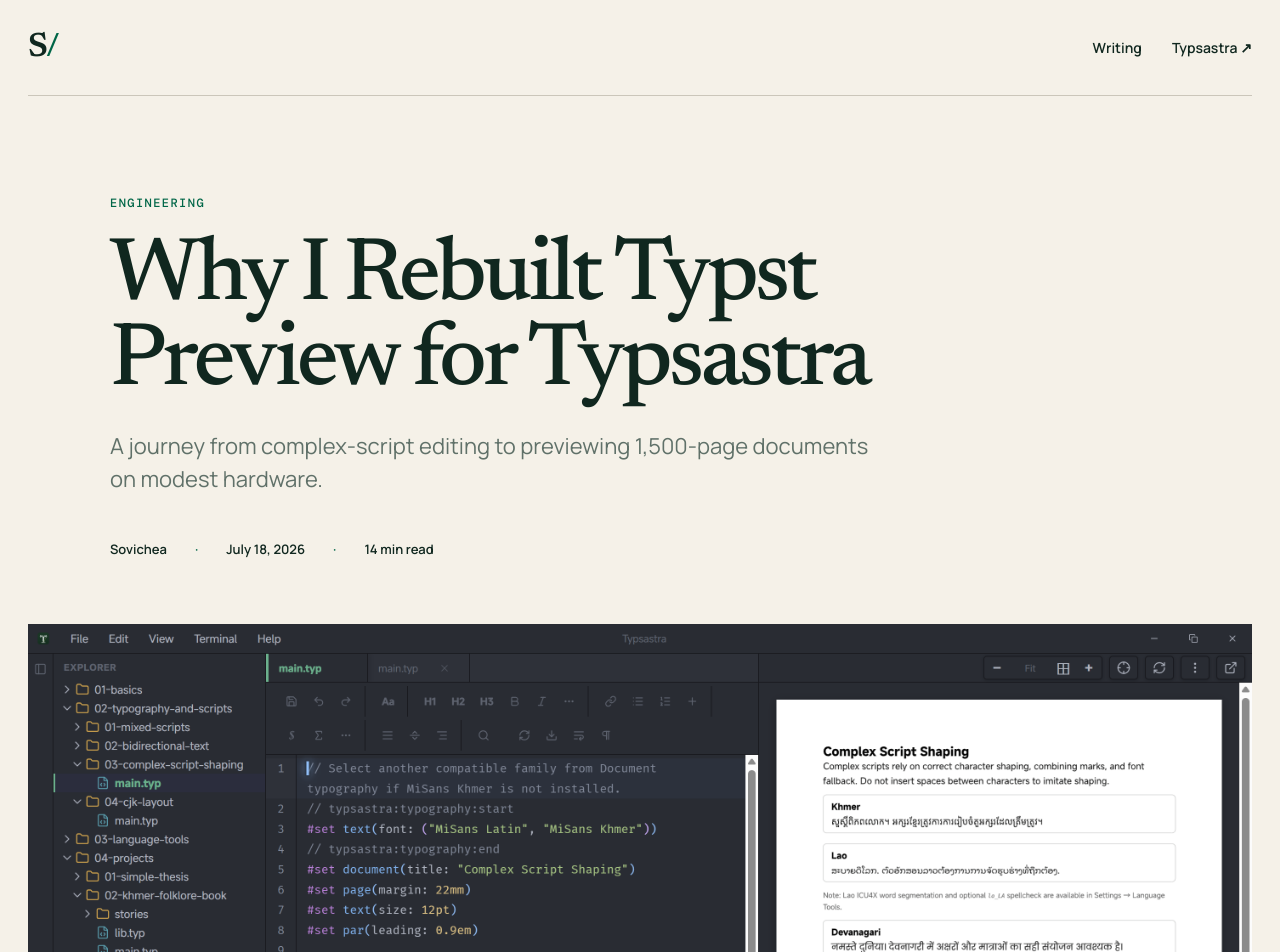
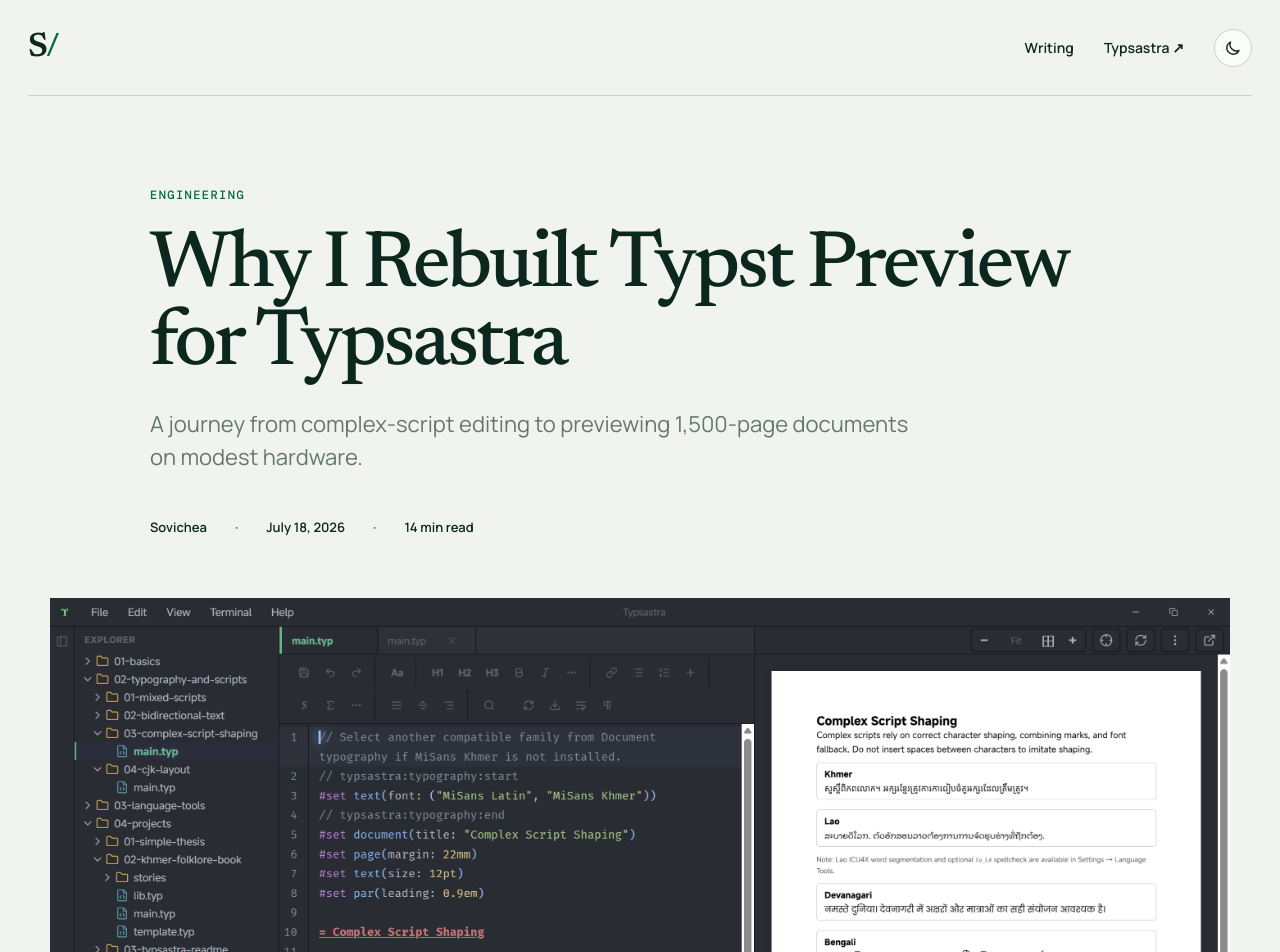
Before and after one commit to Sovichea/Sovichea.github.io, a Jekyll site: the page built from _posts/2026-07-18-why-i-rebuilt-typst-preview-for-typsastra.md, in a window 1280 px wide. Shown: the top 952 px of the page. Built offline with Jekyll 4.4.1, drawn with Linux system fonts in a browser that asks for light colours.

Commit message:
feat: add Typsastra light and dark themes

```diff
--- a/_layouts/default.html
+++ b/_layouts/default.html
@@ -3,7 +3,15 @@
   <head>
     <meta charset="utf-8">
     <meta name="viewport" content="width=device-width, initial-scale=1">
-    <meta name="theme-color" content="#f4efe6">
+    <meta name="theme-color" content="#f1f4ee">
+    <script>
+      (function () {
+        var saved = localStorage.getItem("sovichea-theme");
+        if (saved === "light" || saved === "dark") {
+          document.documentElement.dataset.theme = saved;
+        }
+      }());
+    </script>
     <link rel="icon" href="{{ '/assets/images/typsastra-favicon.png' | relative_url }}">
     <link rel="preconnect" href="https://fonts.googleapis.com">
     <link rel="preconnect" href="https://fonts.gstatic.com" crossorigin>
@@ -18,6 +26,10 @@
       <nav aria-label="Primary navigation">
         <a href="{{ '/' | relative_url }}">Writing</a>
         <a href="https://github.com/Sovichea/typsastra">Typsastra ↗</a>
+        <button class="theme-toggle" type="button" aria-label="Switch color theme" title="Switch color theme">
+          <svg class="theme-sun" viewBox="0 0 24 24" aria-hidden="true"><circle cx="12" cy="12" r="3.5"></circle><path d="M12 2v2M12 20v2M4.93 4.93l1.42 1.42M17.65 17.65l1.42 1.42M2 12h2M20 12h2M4.93 19.07l1.42-1.42M17.65 6.35l1.42-1.42"></path></svg>
+          <svg class="theme-moon" viewBox="0 0 24 24" aria-hidden="true"><path d="M20 15.2A8.5 8.5 0 0 1 8.8 4a8.5 8.5 0 1 0 11.2 11.2Z"></path></svg>
+        </button>
       </nav>
     </header>
     <main>{{ content }}</main>
@@ -25,5 +37,6 @@
       <p>Made in Phnom Penh · Built with Jekyll</p>
       <a href="https://github.com/Sovichea">GitHub ↗</a>
     </footer>
+    <script src="{{ '/assets/js/theme.js' | relative_url }}"></script>
   </body>
 </html>
--- a/assets/css/main.css
+++ b/assets/css/main.css
@@ -1,13 +1,51 @@
 :root {
-  --ink: #10271f;
-  --muted: #607169;
-  --paper: #f5f1e8;
-  --soft: #e9e3d7;
-  --line: #cbc6ba;
+  color-scheme: light;
+  --ink: #0c281e;
+  --body: #294238;
+  --muted: #64776e;
+  --paper: #f1f4ee;
+  --surface: #fafcf8;
+  --soft: #e2e9e3;
+  --line: #c8d3cc;
   --accent: #006647;
   --green: #004d35;
   --lime: #91bd28;
-  --white: #fffdf8;
+  --on-green: #f6fbf7;
+  --shadow: rgba(5, 54, 37, .12);
+}
+
+:root[data-theme="dark"] {
+  color-scheme: dark;
+  --ink: #edf6f0;
+  --body: #cbdad1;
+  --muted: #91a89c;
+  --paper: #0a1611;
+  --surface: #10221a;
+  --soft: #183127;
+  --line: #29453a;
+  --accent: #69c69e;
+  --green: #006647;
+  --lime: #a1ce38;
+  --on-green: #f3faf5;
+  --shadow: rgba(0, 0, 0, .28);
+}
+
+@media (prefers-color-scheme: dark) {
+  :root:not([data-theme="light"]) {
+    color-scheme: dark;
+    --ink: #edf6f0;
+    --body: #cbdad1;
+    --muted: #91a89c;
+    --paper: #0a1611;
+    --surface: #10221a;
+    --soft: #183127;
+    --line: #29453a;
+    --accent: #69c69e;
+    --green: #006647;
+    --lime: #a1ce38;
+    --on-green: #f3faf5;
+    --shadow: rgba(0, 0, 0, .28);
+  }
 }
 
 * { box-sizing: border-box; }
@@ -17,8 +55,9 @@
   color: var(--ink);
   background: var(--paper);
   font-family: "Manrope", system-ui, sans-serif;
-  font-size: 17px;
+  font-size: 18px;
   line-height: 1.7;
+  transition: color .2s ease, background-color .2s ease;
 }
 a { color: inherit; text-decoration-thickness: 1px; text-underline-offset: .18em; }
 img, video { display: block; width: 100%; }
@@ -37,9 +76,28 @@
   letter-spacing: -.06em;
 }
 .site-mark span { color: var(--accent); }
-.site-header nav { display: flex; gap: 30px; font-size: 14px; font-weight: 600; }
+.site-header nav { display: flex; align-items: center; gap: 30px; font-size: 14px; font-weight: 600; }
 .site-header nav a { text-decoration: none; }
 .site-header nav a:hover, .read-link:hover { color: var(--accent); }
+.theme-toggle {
+  width: 38px;
+  height: 38px;
+  padding: 9px;
+  color: var(--ink);
+  background: var(--surface);
+  border: 1px solid var(--line);
+  border-radius: 50%;
+  cursor: pointer;
+}
+.theme-toggle:hover { color: var(--accent); border-color: var(--accent); }
+.theme-toggle svg { width: 18px; height: 18px; fill: none; stroke: currentColor; stroke-linecap: round; stroke-linejoin: round; stroke-width: 1.8; }
+.theme-sun { display: none; }
+:root[data-theme="dark"] .theme-sun { display: block; }
+:root[data-theme="dark"] .theme-moon { display: none; }
+@media (prefers-color-scheme: dark) {
+  :root:not([data-theme="light"]) .theme-sun { display: block; }
+  :root:not([data-theme="light"]) .theme-moon { display: none; }
+}
 
 .home-hero {
   width: min(1180px, calc(100% - 56px));
@@ -79,32 +137,32 @@
 .read-link span { margin-left: 8px; }
 
 .post { padding-bottom: 100px; }
-.post-hero { width: min(1060px, calc(100% - 56px)); margin: 0 auto; padding: 100px 0 64px; }
-.post-hero h1 { max-width: 980px; margin: 24px 0; font: 500 clamp(58px, 7vw, 100px)/.95 "Newsreader", serif; letter-spacing: -.045em; }
+.post-hero { width: min(980px, calc(100% - 56px)); margin: 0 auto; padding: 92px 0 60px; }
+.post-hero h1 { max-width: 940px; margin: 24px 0; font: 500 clamp(56px, 6.3vw, 92px)/.97 "Newsreader", serif; letter-spacing: -.04em; }
 .post-deck { max-width: 770px; color: var(--muted); font-size: 22px; line-height: 1.5; }
 .post-meta { display: flex; gap: 28px; margin-top: 42px; font-size: 13px; font-weight: 600; }
 .post-meta span + span::before { content: "·"; margin-right: 28px; color: var(--accent); }
-.hero-media { width: min(1440px, calc(100% - 56px)); margin: 0 auto 100px; }
+.hero-media { width: min(1180px, calc(100% - 56px)); margin: 0 auto 84px; }
 .hero-media img { aspect-ratio: 16/8.5; object-fit: cover; object-position: center top; }
 figcaption { margin-top: 12px; color: var(--muted); font-size: 13px; line-height: 1.5; }
-.post-grid { width: min(1060px, calc(100% - 56px)); margin: 0 auto; display: grid; grid-template-columns: 160px minmax(0, 720px); gap: 70px; }
+.post-grid { width: min(980px, calc(100% - 56px)); margin: 0 auto; display: grid; grid-template-columns: 120px minmax(0, 760px); gap: 48px; }
 .post-aside { position: sticky; top: 32px; align-self: start; display: grid; gap: 18px; color: var(--muted); }
 .post-aside div { width: 40px; height: 1px; background: var(--line); }
 .post-aside a { text-decoration: none; }
-.prose > p:first-child { margin-top: 0; font: 500 28px/1.5 "Newsreader", serif; }
+.prose > p:first-child { margin-top: 0; font: 500 30px/1.48 "Newsreader", serif; }
 .prose h2 { margin: 2.2em 0 .7em; font: 500 clamp(38px, 5vw, 54px)/1.05 "Newsreader", serif; letter-spacing: -.035em; }
 .prose h3 { margin-top: 2em; font: 600 24px/1.2 "Newsreader", serif; }
-.prose p, .prose li { color: #303b35; }
+.prose p, .prose li { color: var(--body); }
 .prose blockquote { margin: 42px 0; padding: 8px 0 8px 28px; border-left: 3px solid var(--accent); }
 .prose blockquote p { margin: 0; color: var(--ink); font: 500 27px/1.45 "Newsreader", serif; }
 .prose figure {
-  width: min(1060px, calc(100vw - 56px));
-  margin: 58px 0 58px -230px;
+  width: min(940px, calc(100vw - 56px));
+  margin: 58px 0 58px -138px;
 }
-.prose figure img, .prose figure video { background: var(--soft); border-radius: 3px; }
+.prose figure img, .prose figure video { background: var(--soft); border-radius: 4px; box-shadow: 0 12px 34px var(--shadow); }
 .prose .media-grid { display: grid; grid-template-columns: repeat(2, 1fr); gap: 12px; }
 .prose .media-grid img { aspect-ratio: 16/9; object-fit: cover; }
-.benchmark { margin: 52px 0; padding: 34px; color: var(--white); background: var(--green); border-radius: 3px; }
+.benchmark { margin: 52px 0; padding: 34px; color: var(--on-green); background: var(--green); border-radius: 4px; }
 .benchmark h3 { margin: 0 0 28px; font: 500 30px/1.15 "Newsreader", serif; }
 .bar-row { display: grid; grid-template-columns: 150px 1fr 90px; align-items: center; gap: 14px; margin: 18px 0; font-size: 13px; }
 .bar-track { height: 18px; background: rgba(255,255,255,.13); }
--- /dev/null
+++ b/assets/js/theme.js
@@ -0,0 +1,29 @@
+(function () {
+  var root = document.documentElement;
+  var toggle = document.querySelector(".theme-toggle");
+  var systemDark = window.matchMedia("(prefers-color-scheme: dark)");
+
+  function currentTheme() {
+    if (root.dataset.theme) return root.dataset.theme;
+    return systemDark.matches ? "dark" : "light";
+  }
+
+  function updateLabel() {
+    if (!toggle) return;
+    var next = currentTheme() === "dark" ? "light" : "dark";
+    toggle.setAttribute("aria-label", "Switch to " + next + " mode");
+    toggle.setAttribute("title", "Switch to " + next + " mode");
+  }
+
+  if (toggle) {
+    toggle.addEventListener("click", function () {
+      var next = currentTheme() === "dark" ? "light" : "dark";
+      root.dataset.theme = next;
+      localStorage.setItem("sovichea-theme", next);
+      updateLabel();
+    });
+  }
+
+  systemDark.addEventListener("change", updateLabel);
+  updateLabel();
+}());
```
